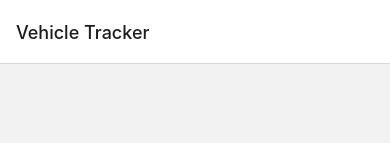
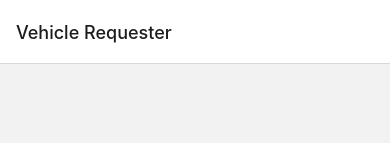
Before and after one commit to abdurehmanali611/Internship_vehicle_Request_INSA, a React Native app: screen / in a window 390 px wide. Shown: the top 143 px of the page. Built offline with nearby package versions, Linux system fonts and the light colour scheme.

Commit message:
correcting_header

```diff
--- a/App.js
+++ b/App.js
@@ -21,17 +21,17 @@ const App = () => {
   return (
     <NavigationContainer>
       <navigation.Navigator initialRouteName='Intro'>
-        <navigation.Screen name="Intro" component={Intro} options={{title: 'Vehicle Tracker'}}/>
-        <navigation.Screen name="UserLogin" component={UserLogin} options={{title: 'Vehicle Tracker'}}/>
-        <navigation.Screen name='UserMain' component={UserMain} options={{title: 'Vehicle Tracker'}}/>
-        <navigation.Screen name='AdminLogin' component={AdminLogin} options={{title: 'Vehicle Tracker'}}/>
-        <navigation.Screen name='AdminMain' component={AdminMain} options={{title: 'Vehicle Tracker'}}/>
-        <navigation.Screen name='ManagerLogin' component={ManagerLogin} options={{title: 'Vehicle Tracker'}}/>
-        <navigation.Screen name='ManagerMain' component={ManagerMain} options={{title: 'Vehicle Tracker'}}/>
-        <navigation.Screen name='transportLogin' component={TransportLogin} options={{title: 'Vehicle Tracker'}}/>
-        <navigation.Screen name='transportMain' component={TransportMain} options={{title: 'Vehicle Tracker'}}/>
-        <navigation.Screen name='Assign' component={Assign_Car} options={{title: 'Vehicle Tracker'}}/>
-        <navigation.Screen name='report' component={Report_page} options={{title: 'Vehicle Traker'}}/>
+        <navigation.Screen name="Intro" component={Intro} options={{title: 'Vehicle Requester'}}/>
+        <navigation.Screen name="UserLogin" component={UserLogin} options={{title: 'Vehicle Requester'}}/>
+        <navigation.Screen name='UserMain' component={UserMain} options={{title: 'Vehicle Requester'}}/>
+        <navigation.Screen name='AdminLogin' component={AdminLogin} options={{title: 'Vehicle Requester'}}/>
+        <navigation.Screen name='AdminMain' component={AdminMain} options={{title: 'Vehicle Requester'}}/>
+        <navigation.Screen name='ManagerLogin' component={ManagerLogin} options={{title: 'Vehicle Requester'}}/>
+        <navigation.Screen name='ManagerMain' component={ManagerMain} options={{title: 'Vehicle Requester'}}/>
+        <navigation.Screen name='transportLogin' component={TransportLogin} options={{title: 'Vehicle Requester'}}/>
+        <navigation.Screen name='transportMain' component={TransportMain} options={{title: 'Vehicle Requester'}}/>
+        <navigation.Screen name='Assign' component={Assign_Car} options={{title: 'Vehicle Requester'}}/>
+        <navigation.Screen name='report' component={Report_page} options={{title: 'Vehicle Requester'}}/>
         </navigation.Navigator>
     </NavigationContainer>
   )
```
